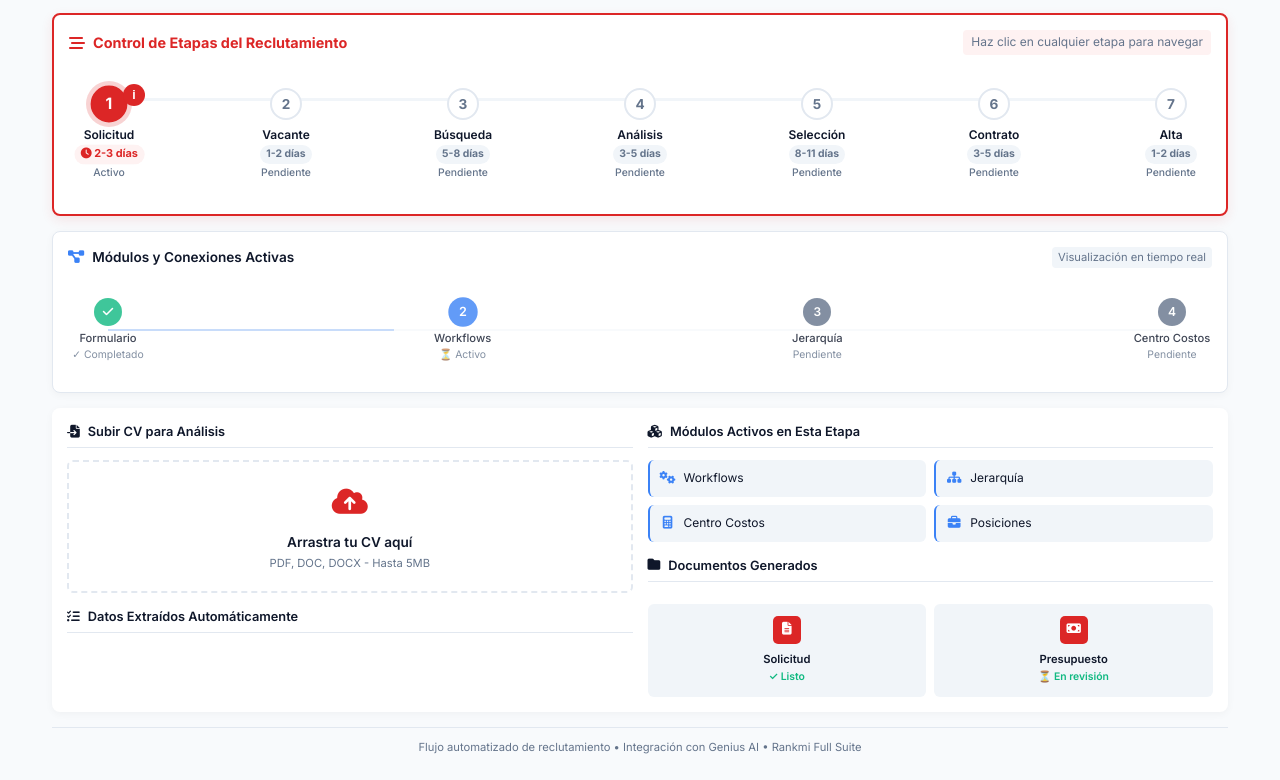
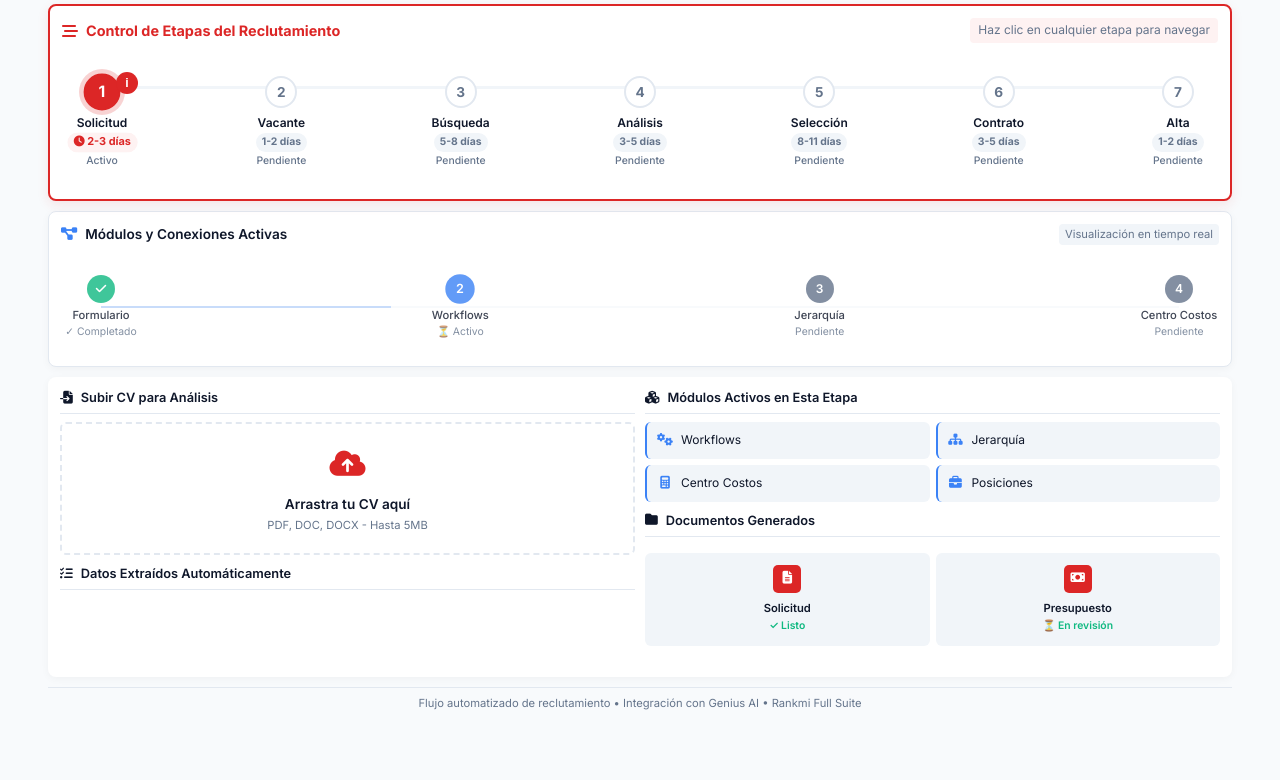
Before and after one commit to emmanuelnahin/academy.rankmi, a plain HTML site: page index.html in a window 1280 px wide. Shown: the part 67-847 px from the top of the page. After the commit the page ends 800 px from the top, so only its background shows below. Drawn offline with Linux system fonts and the light colour scheme.

Commit message:
Update index.html

```diff
--- a/index.html
+++ b/index.html
@@ -37,7 +37,7 @@
             font-family: 'Inter', sans-serif;
             background: #f8fafc;
             color: var(--dark);
-            padding: 12px;
+            padding: 8px; /* REDUCIDO de 12px */
             max-width: 1200px;
             margin: 0 auto;
             line-height: 1.4;
@@ -48,7 +48,7 @@
             display: flex;
             align-items: center;
             justify-content: space-between;
-            margin-bottom: 15px;
+            margin-bottom: 10px; /* REDUCIDO de 15px */
             padding-bottom: 12px;
             border-bottom: 1px solid var(--gray-light);
         }
@@ -191,8 +191,8 @@
         .main-flow {
             background: white;
             border-radius: var(--border-radius);
-            padding: 15px;
-            margin-bottom: 15px;
+            padding: 12px; /* REDUCIDO de 15px */
+            margin-bottom: 10px; /* REDUCIDO de 15px */
             box-shadow: var(--shadow-primary);
             border: 2px solid var(--primary);
             position: relative;
@@ -348,8 +348,8 @@
         .modules-flow {
             background: white;
             border-radius: var(--border-radius);
-            padding: 15px;
-            margin-bottom: 15px;
+            padding: 12px; /* REDUCIDO de 15px */
+            margin-bottom: 10px; /* REDUCIDO de 15px */
             box-shadow: var(--shadow);
             border: 1px solid var(--gray-light);
         }
@@ -476,12 +476,12 @@
         .main-panel {
             background: white;
             border-radius: var(--border-radius);
-            padding: 15px;
-            margin-bottom: 15px;
+            padding: 12px; /* REDUCIDO de 15px */
+            margin-bottom: 10px; /* REDUCIDO de 15px */
             box-shadow: var(--shadow);
             display: grid;
             grid-template-columns: 1fr 1fr;
-            gap: 15px;
+            gap: 10px; /* REDUCIDO de 15px */
             min-height: 300px;
         }
 
@@ -494,7 +494,7 @@
             font-size: 0.8rem;
             font-weight: 600;
             color: var(--dark);
-            margin-bottom: 12px;
+            margin-bottom: 8px; /* REDUCIDO de 12px */
             display: flex;
             align-items: center;
             gap: 8px;
@@ -513,7 +513,7 @@
             justify-content: center;
             cursor: pointer;
             transition: all 0.3s ease;
-            margin-bottom: 15px;
+            margin-bottom: 10px; /* REDUCIDO de 15px */
         }
 
         .upload-mini:hover {
@@ -574,8 +574,8 @@
         .modules-chips {
             display: grid;
             grid-template-columns: repeat(2, 1fr);
-            gap: 8px;
-            margin-bottom: 15px;
+            gap: 6px; /* REDUCIDO de 8px */
+            margin-bottom: 10px; /* REDUCIDO de 15px */
         }
 
         .module-chip {
@@ -607,8 +607,8 @@
         .documents-mini {
             display: grid;
             grid-template-columns: repeat(2, 1fr);
-            gap: 8px;
-            margin-top: 10px;
+            gap: 6px; /* REDUCIDO de 8px */
+            margin-top: 8px; /* REDUCIDO de 10px */
         }
 
         .doc-item {
@@ -655,12 +655,12 @@
             text-align: center;
             color: var(--gray);
             font-size: 0.7rem;
-            padding: 12px;
-            margin-top: 10px;
+            padding: 8px; /* REDUCIDO de 12px */
+            margin-top: 8px; /* REDUCIDO de 10px */
             border-top: 1px solid var(--gray-light);
         }
 
-        /* ===== POPUP DE INFORMACIÓN DE ETAPAS ===== */
+        /* ===== POPUP DE INFORMACIÓN DE ETAPAS (LEGIBLE EN MODO OSCURO) ===== */
         .info-popup-overlay {
             position: fixed;
             top: 0;
@@ -791,7 +791,7 @@
             box-shadow: 0 0 0 3px rgba(59, 130, 246, 0.3);
         }
 
-        /* ===== ESTILOS PARA MODO OSCURO ===== */
+        /* ===== ESTILOS PARA MODO OSCURO (CON POPUP LEGIBLE) ===== */
         body.dark-mode {
             background: #0F172A;
             color: #E2E8F0;
@@ -877,25 +877,29 @@
             color: #CBD5E1;
         }
 
+        /* POPUP MEJORADO PARA MODO OSCURO - ALTO CONTRASTE */
         body.dark-mode .info-popup {
-            background: #1E293B;
-            color: #E2E8F0;
+            background: #0F172A; /* Fondo mucho más oscuro */
+            color: #F8FAFC; /* Texto casi blanco para máximo contraste */
             border-color: var(--primary);
-        }
-
+            box-shadow: 0 10px 25px rgba(0, 0, 0, 0.5);
+        }
         body.dark-mode .popup-header {
             border-bottom-color: #334155;
         }
-
         body.dark-mode .popup-title {
-            color: var(--primary-light);
-        }
-
+            color: #F87171; /* Usa primary-light para el título */
+        }
+        body.dark-mode .popup-content {
+            color: #E2E8F0; /* Gris muy claro para el párrafo */
+        }
+        body.dark-mode .popup-content::before {
+            opacity: 1;
+        }
         body.dark-mode .popup-close {
             background: #334155;
             color: #CBD5E1;
         }
-
         body.dark-mode .popup-close:hover {
             background: var(--primary);
             color: white;
@@ -917,16 +921,6 @@
         @keyframes fadeIn {
             from { opacity: 0; transform: translateY(5px); }
             to { opacity: 1; transform: translateY(0); }
-        }
-
-        @keyframes slideIn {
-            from { transform: translateX(100%); opacity: 0; }
-            to { transform: translateX(0); opacity: 1; }
-        }
-
-        @keyframes slideOut {
-            from { transform: translateX(0); opacity: 1; }
-            to { transform: translateX(100%); opacity: 0; }
         }
 
         .fade-in {
@@ -1694,7 +1688,7 @@
             }, 3000);
         }
 
-        // 5. POPUP DE INFORMACIÓN DE ETAPAS
+        // 5. POPUP DE INFORMACIÓN DE ETAPAS (ACTIVADO POR mouseover)
         const stageDescriptions = {
             1: "El líder identifica una 'silla vacía' en su organigrama y solicita la vacante con un solo clic este pasa a etapas de aprobaciones. Sin formularios manuales, el sistema ya conoce el cargo y los requisitos a detalle.",
             2: "La vacante se crea y publica automáticamente heredando los datos del presupuesto aprobado y la requisición. Se conecta directamente con el organigrama para asegurar la trazabilidad del área y solicitante.",
@@ -1771,11 +1765,11 @@
             document.getElementById('simulateBtn').addEventListener('click', simulateCVUpload);
             document.getElementById('resetBtn').addEventListener('click', resetFlow);
 
-            // Añadir event listeners a todos los botones de información
+            // **CORRECCIÓN 1: Botones 'i' activados por mouseover (pasar el ratón)**
             const infoButtons = document.querySelectorAll('.step-info-btn');
             infoButtons.forEach(button => {
-                button.addEventListener('click', (e) => {
-                    e.stopPropagation(); // Evitar que active el click de la etapa
+                button.addEventListener('mouseover', (e) => {
+                    e.stopPropagation(); // Evitar conflicto con el click de la etapa
                     const stageNumber = parseInt(button.dataset.stage);
                     showStageInfo(stageNumber);
                 });
```
